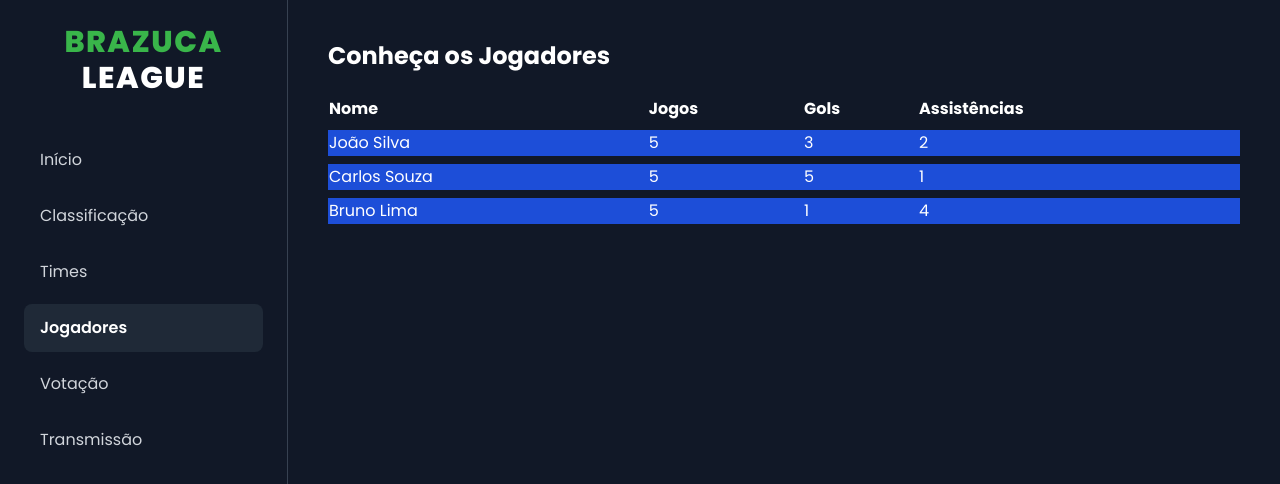
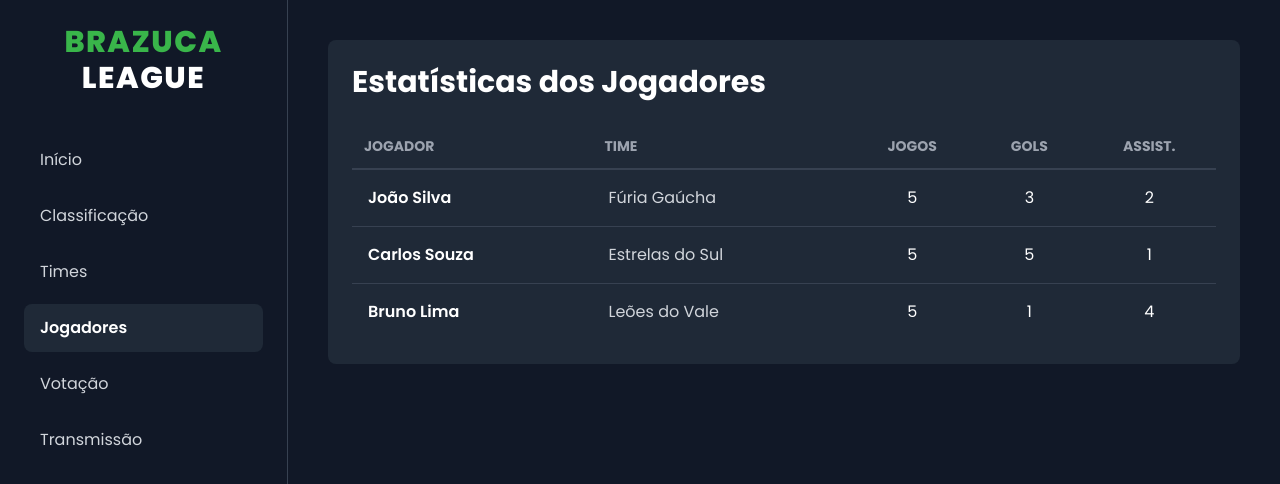
Before and after one commit to gazeredob/BrazucaLeague, a React (Vite) app: page /jogadores in a window 1280 px wide. Shown: the top 484 px of the page. Built offline with nearby package versions, Linux system fonts and the light colour scheme.

Commit message:
Update Jogadores.jsx
Ajuste de listagem de estatísticas

```diff
--- a/src/pages/Jogadores.jsx
+++ b/src/pages/Jogadores.jsx
@@ -1,27 +1,39 @@
+// src/pages/Jogadores.jsx
+
 const jogadores = [
-  { nome: "João Silva", jogos: 5, gols: 3, assistencias: 2 },
-  { nome: "Carlos Souza", jogos: 5, gols: 5, assistencias: 1 },
-  { nome: "Bruno Lima", jogos: 5, gols: 1, assistencias: 4 },
+  { nome: "João Silva", time: "Fúria Gaúcha", jogos: 5, gols: 3, assistencias: 2 },
+  { nome: "Carlos Souza", time: "Estrelas do Sul", jogos: 5, gols: 5, assistencias: 1 },
+  { nome: "Bruno Lima", time: "Leões do Vale", jogos: 5, gols: 1, assistencias: 4 },
 ];
 
 export default function Jogadores() {
   return (
-    <div>
-      <h2 className="text-2xl font-bold mb-4">Conheça os Jogadores</h2>
-      <table className="w-full text-left border-separate border-spacing-y-2">
-        <thead>
-          <tr>
-            <th>Nome</th><th>Jogos</th><th>Gols</th><th>Assistências</th>
+    <div className="bg-brand-gray p-6 rounded-lg">
+      <h2 className="text-3xl font-bold mb-6 text-white">Estatísticas dos Jogadores</h2>
+      <div className="overflow-x-auto">
+        <table className="w-full text-left">
+          <thead className="border-b-2 border-gray-700">
+            <tr className="text-gray-400 uppercase text-sm">
+              <th className="p-3">Jogador</th>
+              <th className="p-3">Time</th>
+              <th className="p-3 text-center">Jogos</th>
+              <th className="p-3 text-center">Gols</th>
+              <th className="p-3 text-center">Assist.</th>
             </tr>
           </thead>
           <tbody>
             {jogadores.map((j, idx) => (
-            <tr key={idx} className="bg-blue-700 p-2 rounded">
-              <td>{j.nome}</td><td>{j.jogos}</td><td>{j.gols}</td><td>{j.assistencias}</td>
+              <tr key={idx} className="border-b border-gray-700 last:border-b-0">
+                <td className="p-4 font-semibold">{j.nome}</td>
+                <td className="p-4 text-gray-300">{j.time}</td>
+                <td className="p-4 text-center">{j.jogos}</td>
+                <td className="p-4 text-center">{j.gols}</td>
+                <td className="p-4 text-center">{j.assistencias}</td>
               </tr>
             ))}
           </tbody>
         </table>
       </div>
+    </div>
   );
 }
```
Lines whose indentation alone changed are shown as unchanged.
